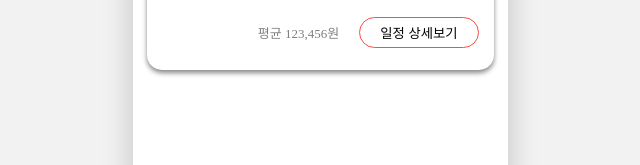
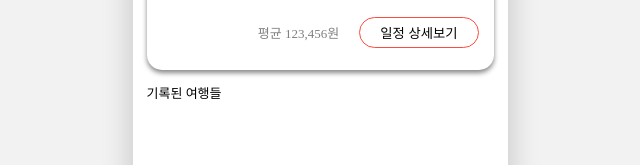
Before and after one commit to in2p/yeohaengil, a React (Create React App) app: page / in a window 1280 px wide. Shown: the part 447-612 px from the top of the page, without its empty margins (320-960 px from the left). Built offline with nearby package versions, Linux system fonts and the light colour scheme.

Commit message:
[Chore] global.css 의 flex 관련 클래스 생성 - 자주 쓰이는 css 는 styled component 보다 globals.css 에서 가져다 쓴다. - Card.js: flex 관련 css globals.css 로 바꾸고 styled component 없앴다.

```diff
--- a/src/components/Card.js
+++ b/src/components/Card.js
@@ -1,4 +1,3 @@
-import React from 'react';
 import styled from 'styled-components';
 import '../styles/globals.css';
 import { PiAirplaneTiltLight, PiWalletBold } from 'react-icons/pi';
@@ -17,11 +16,6 @@ const Destination = styled.div`
   padding: 0px 5px;
   background: #eee;
   font-size: 12px;
-`;
-
-const FlexBox = styled.div`
-  display: flex;
-  align-items: center;
 `;
 
 const Day = styled.div`
@@ -58,17 +52,17 @@ function Card() {
     <Box>
       {/* 강원도 강릉 과 날짜 */}
       <Destination>
-        <FlexBox>
+        <div className="d-flex">
           <PiAirplaneTiltLight style={{ fontSize: '20px' }} />
           <p>강원도 강릉</p>
-        </FlexBox>
-        <FlexBox>
+        </div>
+        <div className="d-flex">
           <FaRegCalendarAlt style={{ fontSize: '20px', marginRight: '5px' }} />
           <p>2023.12.14 ~ 2023.12.16</p>
-        </FlexBox>
+        </div>
       </Destination>
       {/* Day1, Day2, ... */}
-      <FlexBox style={{ overflow: 'hidden' }}>
+      <div className="d-flex" style={{ overflow: 'hidden' }}>
         <Day style={{ background: '#FE4C40', color: 'white' }}>
           <PiWalletBold style={{ fontSize: '15px', margin: '0px' }} />
           <p style={{ margin: '0px' }}>Day1</p>
@@ -81,22 +75,23 @@ function Card() {
           <PiWalletBold style={{ fontSize: '15px', margin: '0px' }} />
           <p style={{ margin: '0px' }}>Day3</p>
         </Day>
-      </FlexBox>
+      </div>
       <div style={{ overflow: 'hidden' }}>
-        <FlexBox style={{ width: '300vw' }}>
+        <div className="d-flex" style={{ width: '300vw' }}>
           {items.map(a => (
-            <FlexBox>
+            <div className="d-flex">
               <div className="content-img" />
               <div className="content-column">
                 <h3>원루프랩 사당점</h3>
                 <p>카페</p>
                 <p>예상 8000원</p>
               </div>
-            </FlexBox>
+            </div>
           ))}
-        </FlexBox>
+        </div>
       </div>
-      <FlexBox
+      <div
+        className="d-flex"
         style={{
           padding: '15px',
           justifyContent: 'flex-end',
@@ -105,7 +100,7 @@ function Card() {
       >
         <p>평균 123,456원</p>
         <DetailButton>일정 상세보기</DetailButton>
-      </FlexBox>
+      </div>
     </Box>
   );
 }
--- /dev/null
+++ b/src/components/TravelMainView.jsx
@@ -0,0 +1,12 @@
+import React from 'react';
+import styled from 'styled-components';
+import '../styles/globals.css';
+
+function TravelMainView() {
+  return (
+    <div className="flex-between">
+      <p>기록된 여행들</p>
+    </div>
+  );
+}
+export default TravelMainView;
--- a/src/pages/MainPage/Main.js
+++ b/src/pages/MainPage/Main.js
@@ -1,11 +1,13 @@
 import Card from '../../components/Card.js';
 import './main.css';
+import TravelMainView from '../../components/TravelMainView.jsx';
 
 function Main() {
   return (
     <div className="container">
       <p>다가오는 여행</p>
       <Card />
+      <TravelMainView />
     </div>
   );
 }
--- a/src/styles/globals.css
+++ b/src/styles/globals.css
@@ -4,6 +4,16 @@
     background: #eee;
     border-radius: 10px;
     margin: 10px 10px 10px 20px;
+}
+.d-flex{
+    display: flex;
+    align-items: center;
+}
+
+.flex-between{
+    display: flex;
+    align-items: center;
+    justify-content: space-between;
 }
 
 /* Card.js */
```
